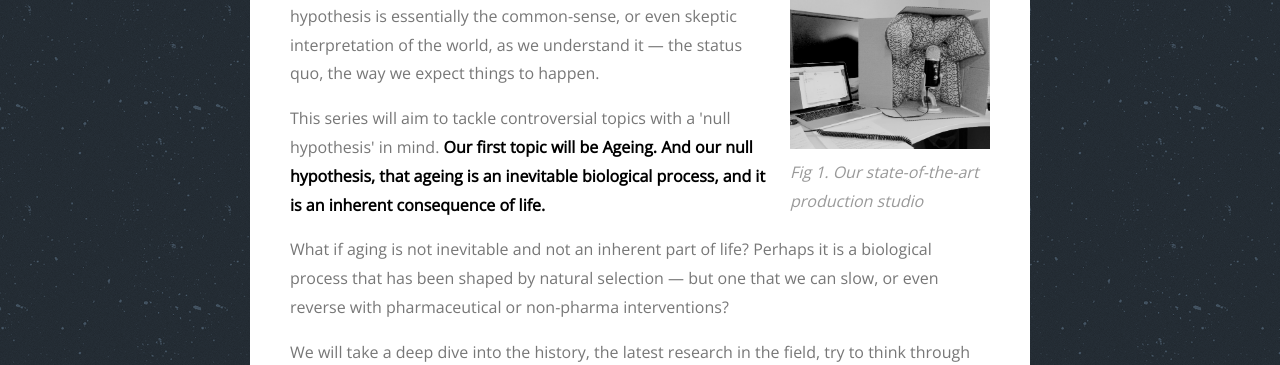
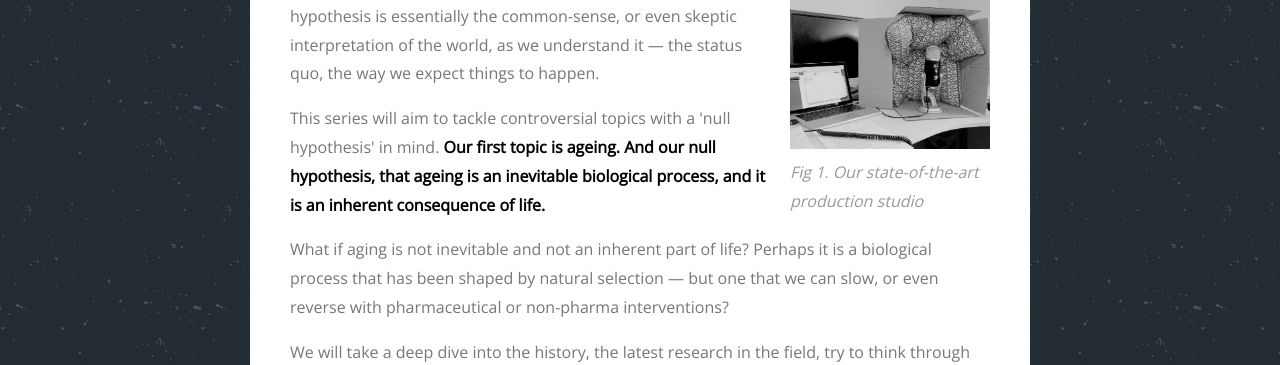
Before and after one commit to river/nullhypothesispodcast, a Jekyll site: the page built from index.md, in a window 1280 px wide. Shown: the part 978-1343 px from the top of the page. Built offline with Jekyll 4.4.1, drawn with Linux system fonts in a browser that asks for light colours.

Commit message:
desc rewording

```diff
--- a/_layouts/home.html
+++ b/_layouts/home.html
@@ -18,7 +18,7 @@ layout: master
 
   <p><strong>The null hypothesis is the basis of scientific knowledge.</strong> A null hypothesis is essentially the common-sense, or even skeptic interpretation of the world, as we understand it — the status quo, the way we expect things to happen.</p>
 
-  <p>This series will aim to tackle controversial topics with a 'null hypothesis' in mind. <strong>Our first topic will be Ageing. And our null hypothesis, that ageing is an inevitable biological process, and it is an inherent consequence of life.</strong></p>
+  <p>This series will aim to tackle controversial topics with a 'null hypothesis' in mind. <strong>Our first topic is ageing. And our null hypothesis, that ageing is an inevitable biological process, and it is an inherent consequence of life.</strong></p>
 
   <p>What if aging is not inevitable and not an inherent part of life? Perhaps it is a biological process that has been shaped by natural selection — but one that we can slow, or even reverse with pharmaceutical or non-pharma interventions?</p>
 
```
